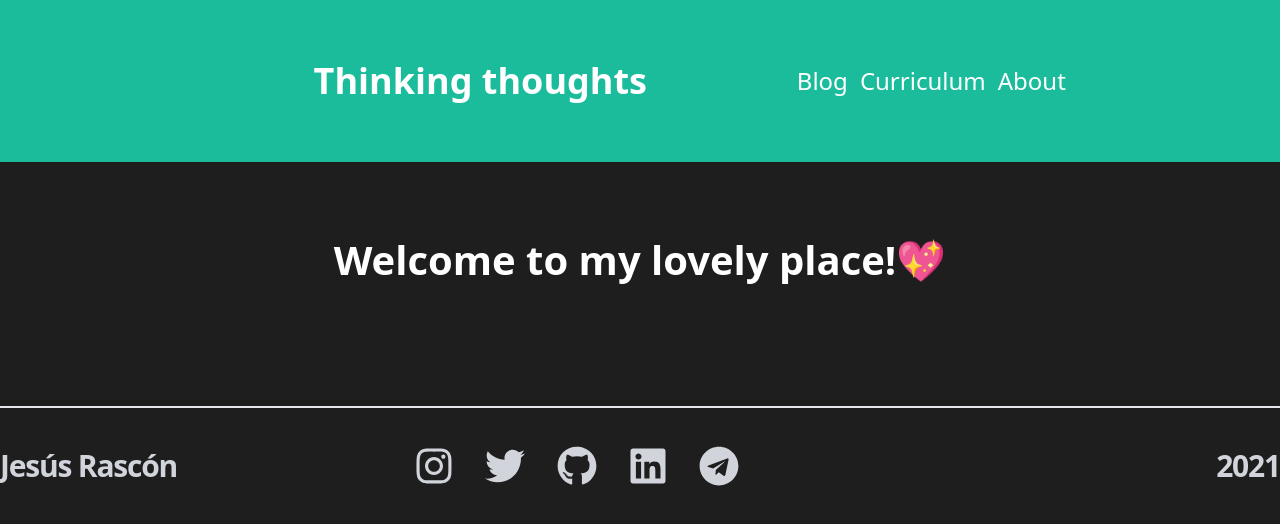
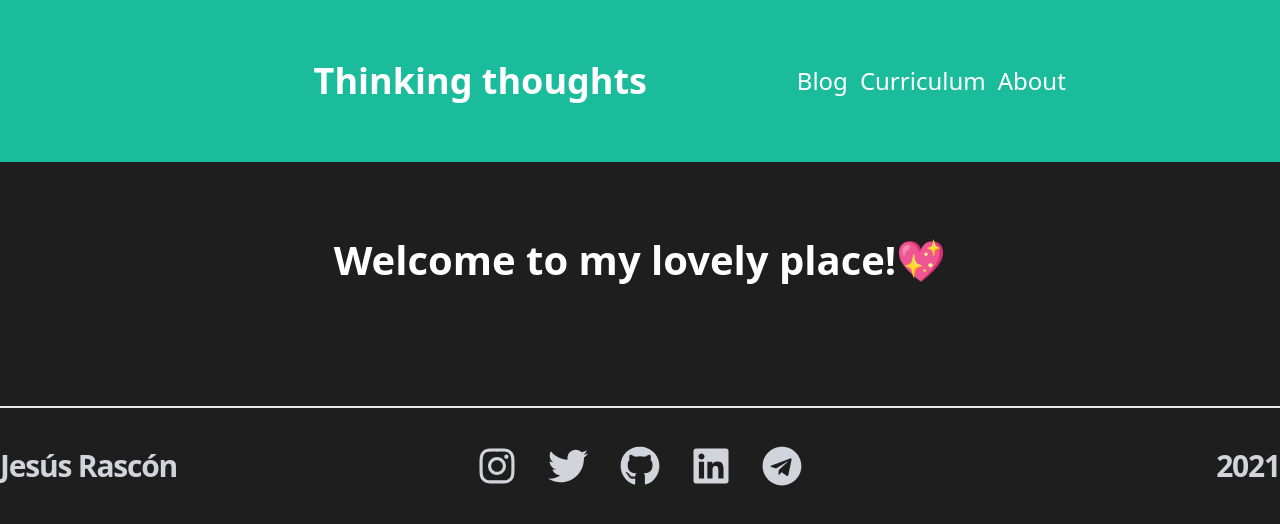
Before and after one commit to jesi-rgb/old.jesirgb.com, a Next.js app: page / in a window 1280 px wide. Shown: the top 524 px of the page. Built offline with nearby package versions, Linux system fonts and the light colour scheme; no server answers.

Commit message:
cleanup footer and go

```diff
--- a/components/Footer.js
+++ b/components/Footer.js
@@ -18,7 +18,7 @@ config.autoAddCss = false; /* eslint-disable import/first */
 
 export default function Footer() {
   return (
-    <footer className="items-center border-t-2 border-gray-200 text-gray-300 mt-32">
+    <footer className="border-t-2 border-gray-200 text-gray-300 mt-32">
       <div className="py-8 space-y-5 md:space-y-0 md:py-10 flex flex-col md:flex-row items-center">
         <Link href="/">
           <a className="text-3xl mb-2 md:my-0 md:w-2/6 font-bold tracking-tighter leading-tight text-left hover:text-accent-1 transition-colors">
@@ -26,12 +26,12 @@ export default function Footer() {
           </a>
         </Link>
 
-        <div className="flex flex-row text-center items-center my-2 md:my-0 md:w-2/6">
+        <div className="flex flex-row justify-center md:space-x-14 items-center my-2 md:my-0 md:w-2/6">
           <Link href="https://www.instagram.com/jrascon_">
             <a>
               <FontAwesomeIcon
                 icon={faInstagram}
-                className="transform scale-150 md:scale-250 mr-7 hover:text-accent-1 transition-colors"
+                className="transform scale-150 md:scale-250 hover:text-accent-1 transition-colors"
               />
             </a>
           </Link>
@@ -40,7 +40,7 @@ export default function Footer() {
             <a>
               <FontAwesomeIcon
                 icon={faTwitter}
-                className="transform scale-150 md:scale-250 mx-7 hover:text-accent-1 transition-colors"
+                className="transform scale-150 md:scale-250 hover:text-accent-1 transition-colors"
               />
             </a>
           </Link>
@@ -49,7 +49,7 @@ export default function Footer() {
             <a>
               <FontAwesomeIcon
                 icon={faGithub}
-                className="transform scale-150 md:scale-250 mx-7 hover:text-accent-1 transition-colors"
+                className="transform scale-150 md:scale-250 hover:text-accent-1 transition-colors"
               />
             </a>
           </Link>
@@ -58,7 +58,7 @@ export default function Footer() {
             <a>
               <FontAwesomeIcon
                 icon={faLinkedin}
-                className="transform scale-150 md:scale-250 mx-7 hover:text-accent-1 transition-colors"
+                className="transform scale-150 md:scale-250 hover:text-accent-1 transition-colors"
               />
             </a>
           </Link>
@@ -66,7 +66,7 @@ export default function Footer() {
             <a>
               <FontAwesomeIcon
                 icon={faTelegram}
-                className="transform scale-150 md:scale-250 ml-7 hover:text-accent-1 transition-colors"
+                className="transform scale-150 md:scale-250  hover:text-accent-1 transition-colors"
               />
             </a>
           </Link>
```
